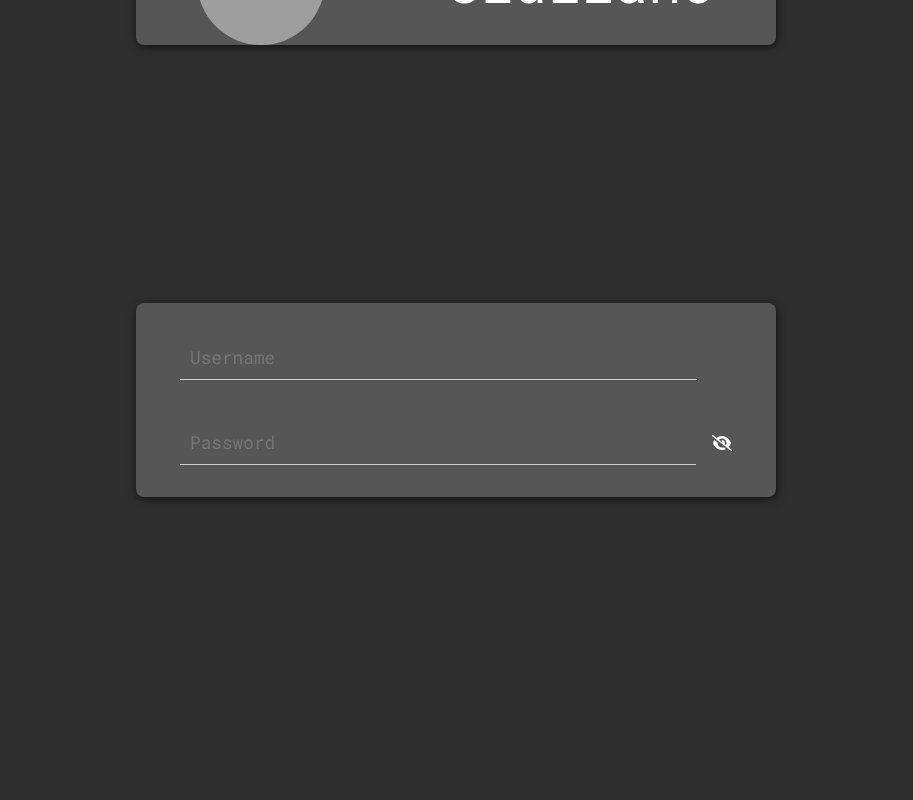
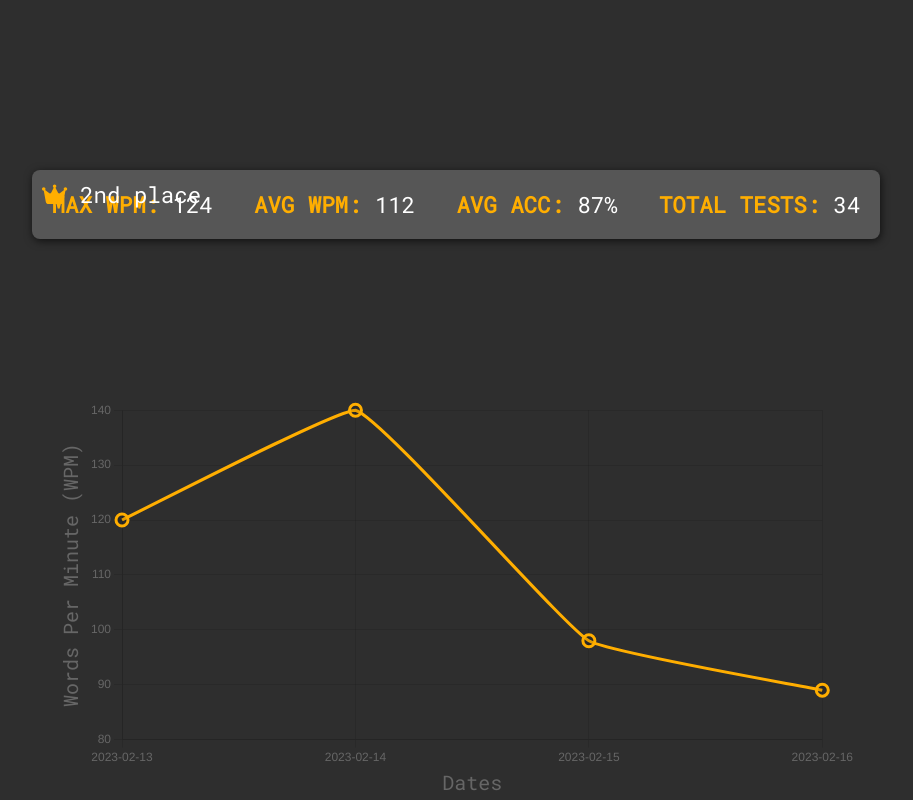
Before and after one commit to giulianomaradei/Typingbara-front, a Nuxt app: page /user in a window 1280 px wide. Shown: the part 184-984 px from the top of the page, without its empty margins (184-1097 px from the left). Before the commit the page ends 816 px from the top, so only its background shows below. Built offline with nearby package versions, Linux system fonts and the light colour scheme; grey boxes are pictures that could not be loaded.

Commit message:
<CHORE> Profile styles and chart

```diff
--- /dev/null
+++ b/components/Profile/Chart.vue
@@ -0,0 +1,48 @@
+<template>
+    <div>
+      <Line class="chart" :data="chartData" :options="chartOptions"></Line>
+    </div>
+</template>
+
+<script setup lang="ts">
+    import { Line } from 'vue-chartjs'
+    import {
+        Chart as ChartJS,
+        CategoryScale,
+        LinearScale,
+        PointElement,
+        LineElement,
+        Title,
+        Tooltip,
+        Legend
+    } from 'chart.js'
+    import * as chartConfig from './chartConfig.js'
+
+    ChartJS.register(
+        CategoryScale,
+        LinearScale,
+        PointElement,
+        LineElement,
+        Title,
+        Tooltip,
+        Legend
+    )
+
+    const props = defineProps({
+        chartData: {
+            type: Object,
+            required: true
+        },
+        chartOptions: {
+            type: Object,
+            required: true
+        }
+    });
+</script>
+
+
+<style scoped>
+    .chart{
+        width: 50rem;
+    }
+</style>
--- /dev/null
+++ b/components/Profile/chartConfig.ts
@@ -0,0 +1,15 @@
+export const data = {
+    labels: ['January', 'February', 'March', 'April', 'May', 'June', 'July'],
+    datasets: [
+      {
+        label: 'Data One',
+        backgroundColor: '#f87979',
+        data: [40, 39, 10, 40, 39, 80, 40]
+      }
+    ]
+  }
+
+  export const options = {
+    responsive: true,
+    maintainAspectRatio: false
+  }
--- a/package.json
+++ b/package.json
@@ -25,8 +25,11 @@
     "@tubular/util": "^4.13.1",
     "@vue/composition-api": "^1.7.1",
     "axios": "^1.4.0",
+    "chart.js": "^4.3.3",
+    "chartjs-adapter-date-fns": "^3.0.0",
     "font-awesome": "^4.7.0",
-    "pinia": "^2.1.4"
+    "pinia": "^2.1.4",
+    "vue-chartjs": "^5.2.0"
   },
   "overrides": {
     "vue": "latest"
--- /dev/null
+++ b/pages/User.vue
@@ -0,0 +1,151 @@
+<template>
+    <div class="profile-container">
+
+        <div class="user-container card">
+            <img class="round-image" src="https://cdn.pixabay.com/photo/2015/10/05/22/37/blank-profile-picture-973460_1280.png">
+            <div class="username">Giuliano</div>
+        </div>
+        <div class="card statistcs-container">
+            <div class="rank"><span><font-awesome-icon class="icon" icon="fa-solid fa-crown" /></span> 2nd place</div>
+            <div><span>MAX WPM:</span> 124</div>
+            <div><span>AVG WPM:</span> 112</div>
+            <div><span>AVG ACC:</span> 87%</div>
+            <div><span>TOTAL TESTS:</span> 34</div>
+        </div>
+        <div>
+            <chart :chartData="chartData" :chartOptions="chartOptions"></chart>
+        </div>
+
+    </div>
+</template>
+
+<script setup lang="ts">
+    import { ref } from 'vue';
+    import Chart from '../components/Profile/Chart.vue'
+
+    const showPassword = ref(false);
+    const chartData = {
+        labels: ["2023-02-13", "2023-02-14", "2023-02-15", "2023-02-16"],
+        datasets: [{
+            label: "WPM",
+            data: [120, 140, 98, 89],
+            acc: [80, 92, 75, 88],
+            time: [30, 30, 15, 60],
+            fill: true,
+            borderColor: 'rgb(255, 174, 0)',
+            borderWidth: 3,
+            pointRadius: 6,
+            tension: 0.1,
+        }]
+    };
+
+    const chartOptions = {
+        responsive: true,
+        maintainAspectRatio: false,
+        scales: {
+            x: {
+                title: {
+                    display: true,
+                    text: 'Dates',
+                    font: {
+                        size: 20, // Ajuste o tamanho da fonte para o título do eixo X
+                        family: 'RobotMono'
+                    }
+                }
+            },
+            y: {
+                title: {
+                    display: true,
+                    text: 'Words Per Minute (WPM)',
+                    font: {
+                        size: 20, // Ajuste o tamanho da fonte para o título do eixo X
+                        family: 'RobotMono'
+                    }
+                }
+            }
+        },
+        plugins: {
+            tooltip: {
+                mode: 'index',
+                intersect: false,
+                callbacks: {
+                    label: (context: any) => {
+                        const wpm = `- WPM: ${context.parsed.y}`;
+                        const acc = `- ACC: ${context.dataset.acc[context.dataIndex]}%`;
+                        const time = `- Time: ${context.dataset.time[context.dataIndex]}s`;
+                        return [wpm, acc, time];
+                    }
+                },
+                displayColors: false,
+                bodyFont: {
+                    size: 17,
+                    family: 'RobotMono'
+                }
+
+            },
+            legend: {
+                display: false // Oculta a exibição da legenda
+            }
+        }
+    }
+
+    const togglePasswordVisibility = () => {
+        showPassword.value = !showPassword.value;
+    };
+</script>
+
+<style scoped lang="scss">
+    .card{
+        padding: 20px;
+    }
+    .profile-container{
+        display: flex;
+        gap:2rem;
+        flex-wrap: wrap;
+        justify-content: center;
+        align-items: stretch;
+        max-width: 80%;
+        width: 90rem;
+    }
+
+    .user-container{
+        display: flex;
+        justify-content:space-around;
+        align-items: center;
+        flex-grow: 1;
+
+        .round-image {
+            width: 8rem;
+            height: 8rem;
+            border-radius: 50%;
+            object-fit: cover;
+        }
+        .username{
+            font-size: 3.5rem;
+        }
+    }
+
+    .statistcs-container{
+        display: flex;
+        flex-direction: row;
+        flex-grow: 3;
+        justify-content: space-between;
+        position: relative;
+        align-items: center;
+
+        div{
+            font-size: 1.4rem;
+            span{
+                color: rgb(255, 174, 0);
+                font-weight: bold;
+            }
+        }
+
+        .rank{
+            position: absolute;
+            top: 10px;
+            left: 10px;
+        }
+    }
+
+</style>
--- a/pages/user.vue
+++ /dev/null
@@ -1,75 +0,0 @@
-<template>
-    <div class="profile-container">
-
-        <div class="user-container card">
-            <img class="round-image" src="https://cdn.pixabay.com/photo/2015/10/05/22/37/blank-profile-picture-973460_1280.png">
-            <div class="username">Giuliano</div>
-        </div>
-        <div class="info-container card">
-            <div class="card-content">
-                <form>
-                    <input placeholder="Username">
-                    <div class="password-container">
-                        <input
-                            :type="showPassword ? 'text' : 'password'"
-                            placeholder="Password"
-                        >
-                        <a @click="togglePasswordVisibility">
-                            <font-awesome-icon v-if="showPassword" icon="fa-solid fa-eye" />
-                            <font-awesome-icon v-else icon="fa-solid fa-eye-slash" />
-                        </a>
-                    </div>
-                </form>
-            </div>
-        </div>
-
-    </div>
-</template>
-
-<script setup lang="ts">
-    import { ref } from 'vue';
-
-    const showPassword = ref(false);
-
-    const togglePasswordVisibility = () => {
-        showPassword.value = !showPassword.value;
-    };
-</script>
-
-<style scoped>
-    .card{
-        width: 40rem;
-    }
-    .profile-container{
-        display: flex;
-        gap:2rem;
-        flex-wrap: wrap;
-        justify-content: center;
-        align-items: stretch;
-
-    }
-
-    .user-container{
-        display: flex;
-        justify-content:space-around;
-        align-items: center;
-
-        .round-image {
-            width: 8rem;
-            height: 8rem;
-            border-radius: 50%;
-            object-fit: cover;
-        }
-    }
-
-    .username{
-        font-size: 3.5rem;
-    }
-
-    .password-container {
-        display: flex;
-        align-items: center;
-        gap: 1rem;
-    }
-
-</style>
```
Also changed, not shown: components/Typing/Timer.vue (renamed from components/typing/Timer.vue), components/Typing/Typing.vue (renamed from components/typing/Typing.vue), pages/Login.vue (renamed from pages/login.vue), pages/Result.vue (renamed from pages/result.vue), 2 other files (tests, documents, lock files or other folders).
